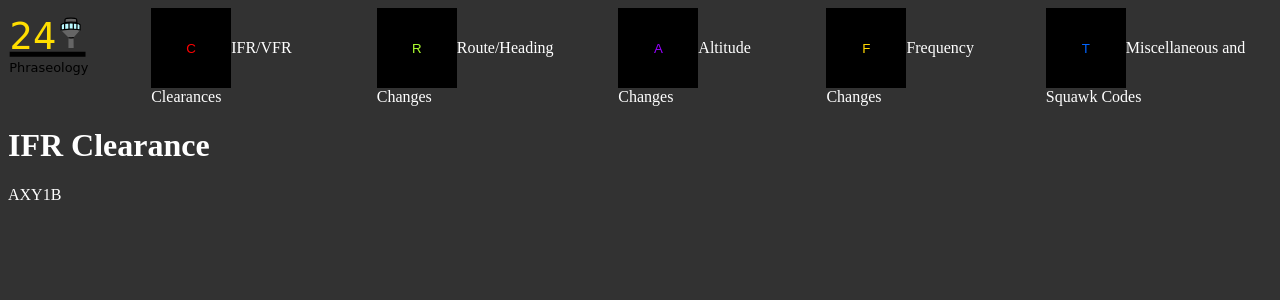
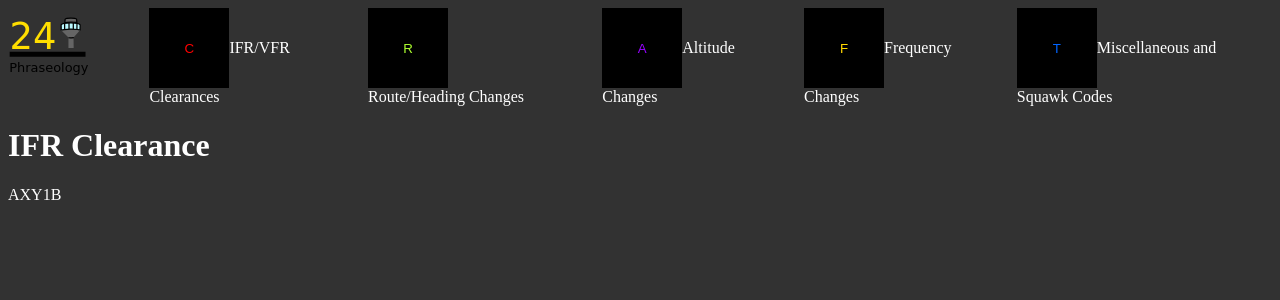
Before and after one commit to GreenHexagon/24Phraseology, a Vue app: page / in a window 1280 px wide. Shown: the top 300 px of the page. Built offline with nearby package versions, Linux system fonts and the light colour scheme.

Commit message:
testing autosign

```diff
--- a/src/globalstyle.css
+++ b/src/globalstyle.css
@@ -8,5 +8,5 @@
   body {
     color:white;
     background-color: rgb(50, 50,50);
-    display: grid;
+    display: flex;
   }
```
